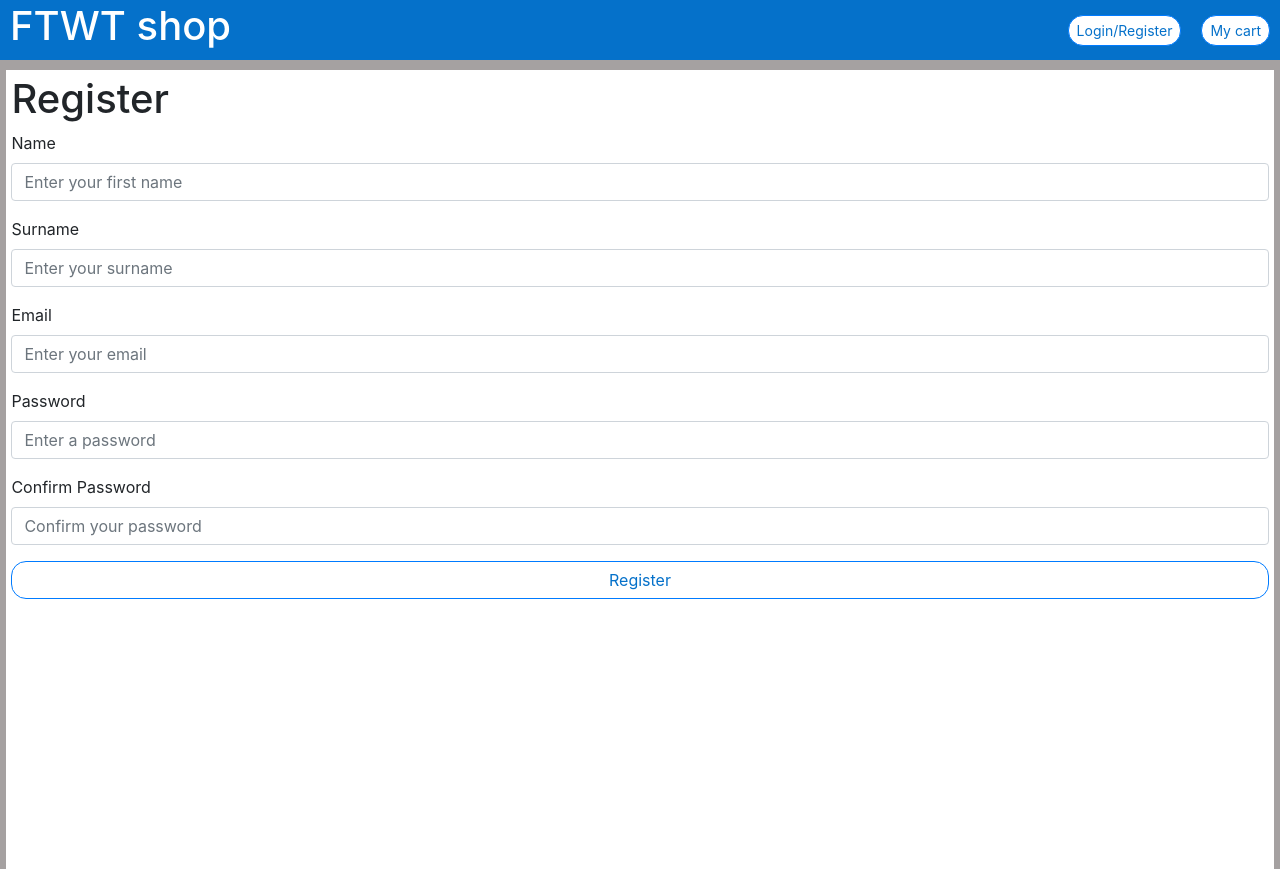
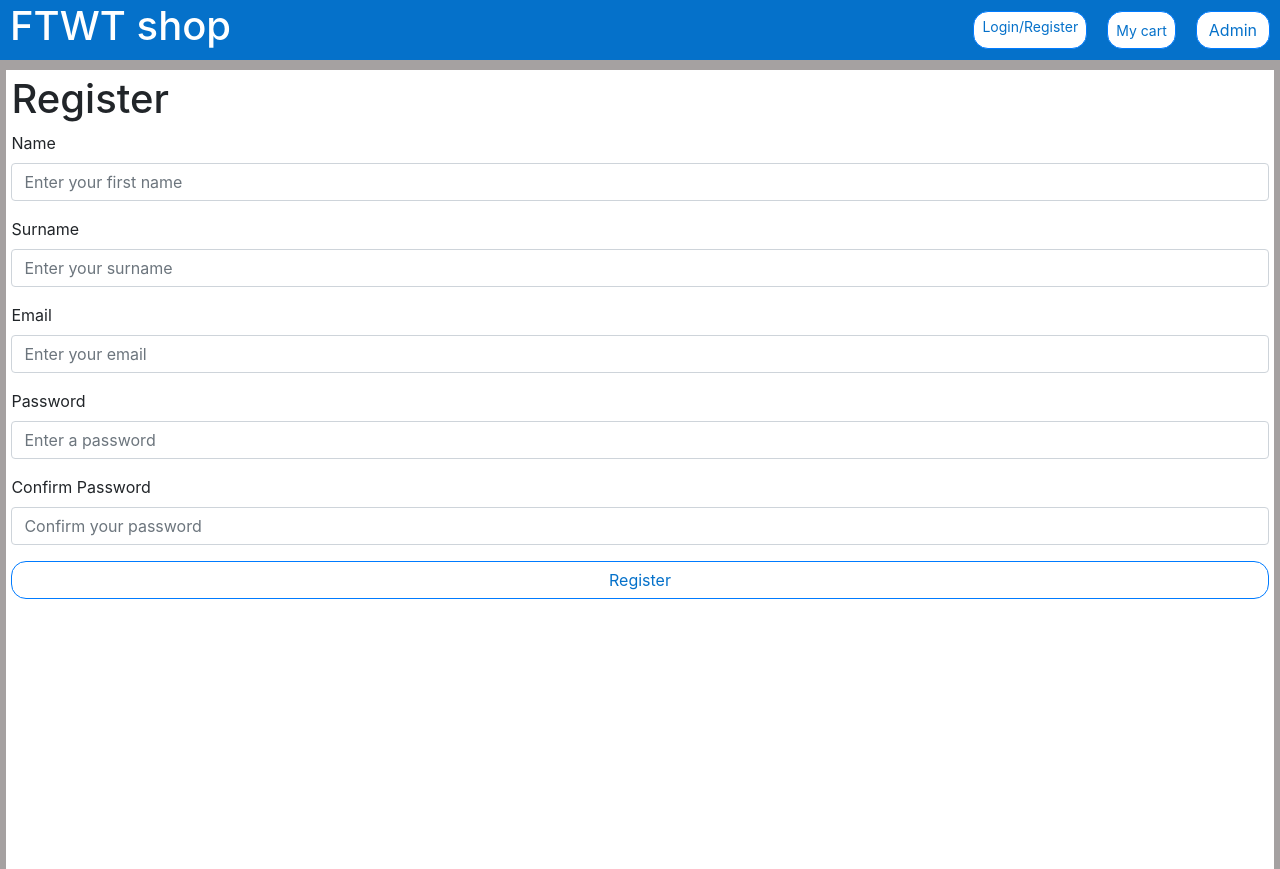
Before and after one commit to Vamzdis/E-shop, a Flask app: template app/templates/user_register_extends_base.html in a window 1280 px wide. Shown: the top 869 px of the page. Run offline with Flask 3, Linux system fonts and the light colour scheme; the template is opened without the code that fills it: values that come from a table or form of the project are taken from there, others are empty; parts of the project's set-up code (start-up, migrations or seed data) failed here and were passed over.

Commit message:
added admin dashboard link to index

```diff
--- a/app/templates/base.html
+++ b/app/templates/base.html
@@ -15,6 +15,7 @@
         <div class="header_buttons">
             <a href = "{{url_for('users.register')}}" class="btn btn-primary btn-sm"> Login/Register </a>
             <button type="button" class="btn btn-primary btn-sm">My cart</button>
+            <a href="{{ url_for('admin.index') }}" class="btn btn-primary">Admin</a>
         </div>
     </div>
 </header>
```
